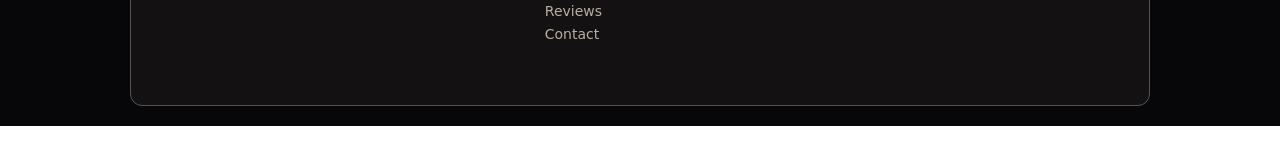
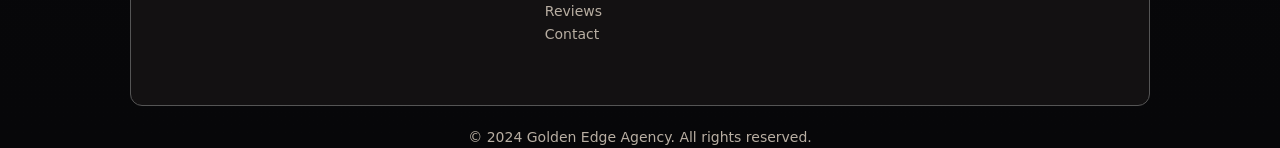
Before and after one commit to rahilakareem389-create/golden-edge-agency, a plain HTML site: page index.html in a window 1280 px wide. Shown: the part 5734-5882 px from the top of the page. Before the commit the page ends 5860 px from the top, so only its background shows below. Drawn offline with Linux system fonts and the light colour scheme; a web font is replaced by a local one.

Commit message:
Updated website layout and spacing

```diff
--- a/index.html
+++ b/index.html
@@ -436,8 +436,9 @@
                         </ul>
                     </div>
         </div>
-    </footer>
-
+        <div class="copyright">
+            <p>&copy; 2024 Golden Edge Agency. All rights reserved.</p></div>
+        </footer>
 
 </body>
 </html>
--- a/style.css
+++ b/style.css
@@ -807,6 +807,13 @@ form {
 
 }
 
+.copyright{
+  color: var(--muted);
+  font-size: 14px;
+  text-align: center;
+  margin-top: 20px;
+}
+
 
 /* INPUT DESIGN */
 
```
